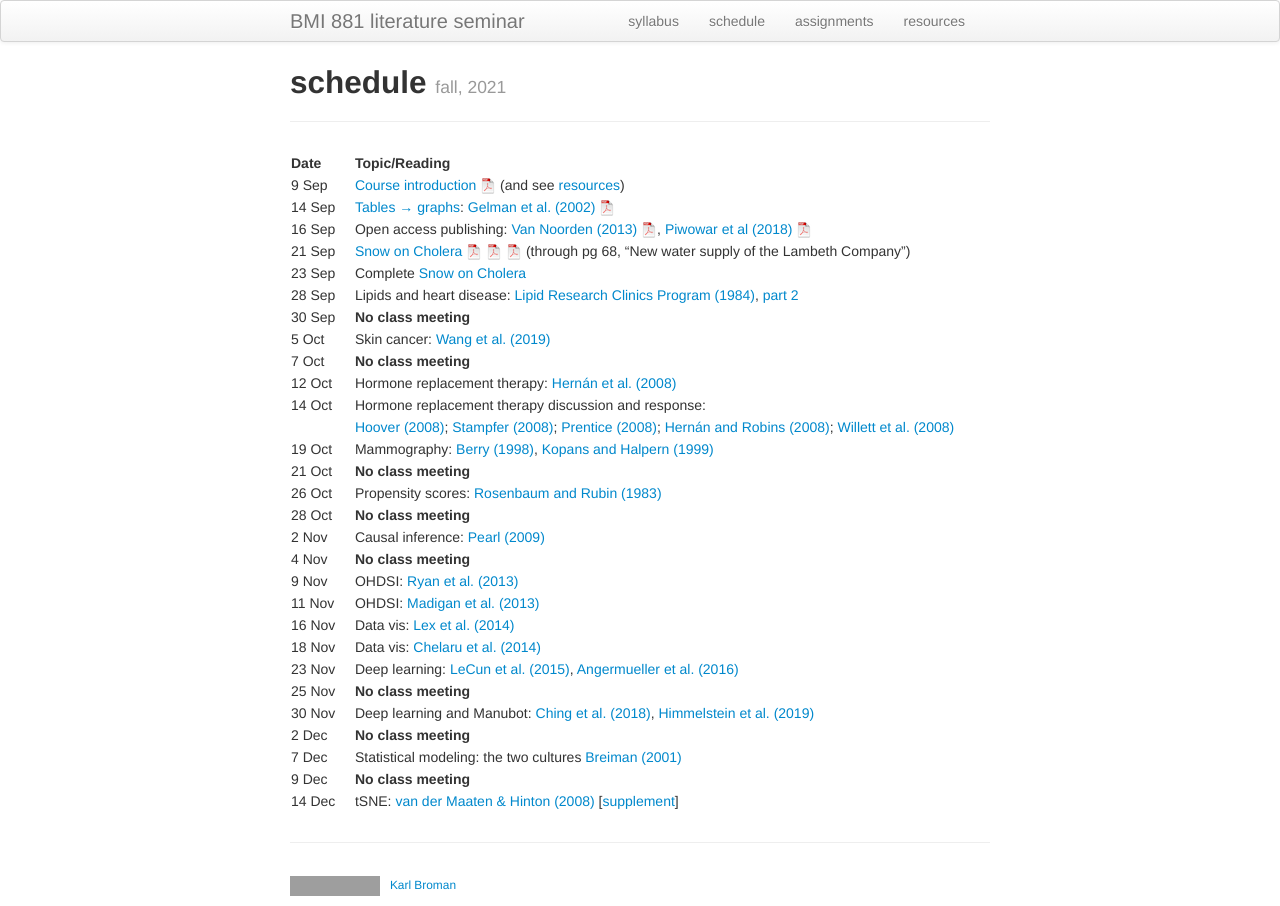
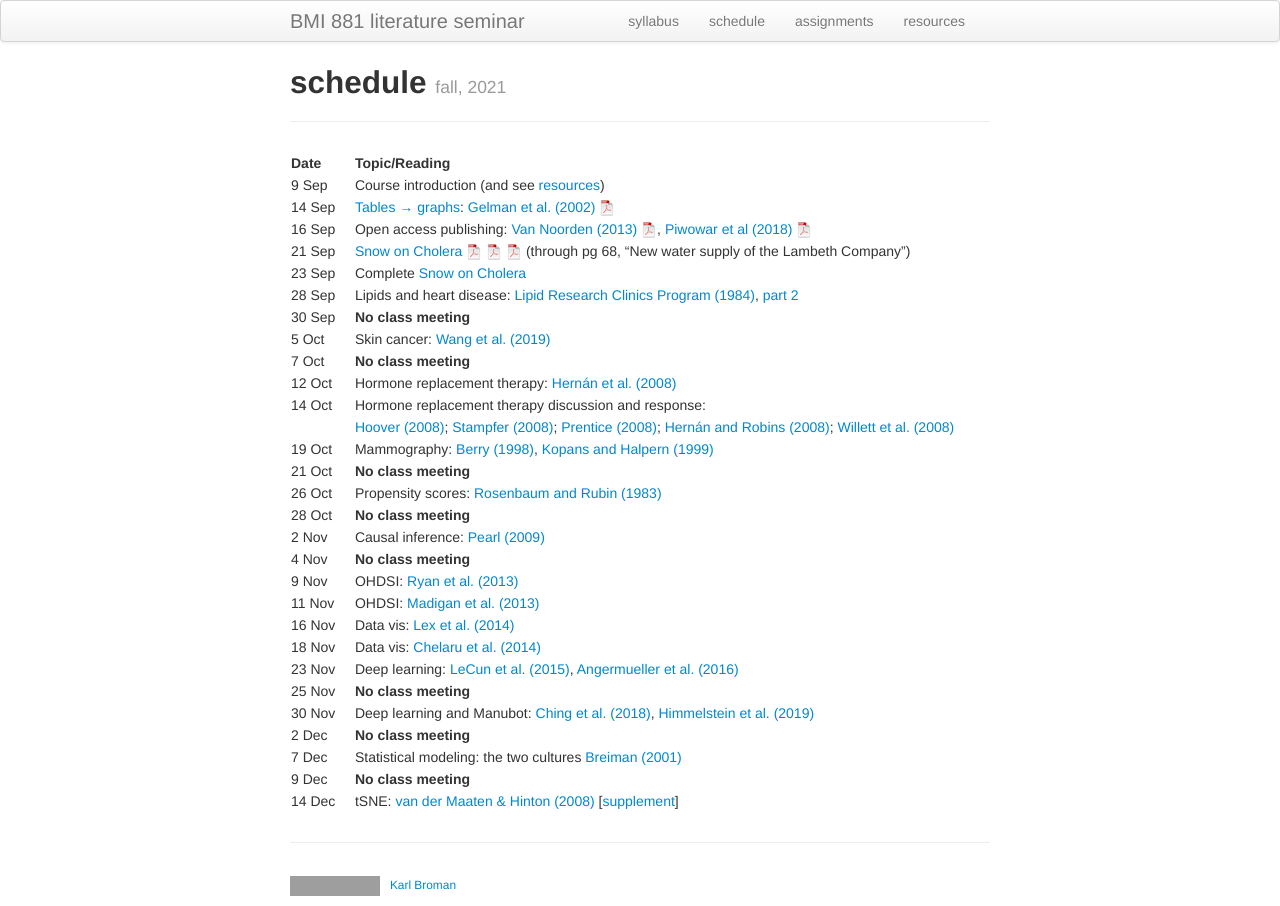
Before and after one commit to kbroman/BMI881_fall2022, a Jekyll site: the page built from schedule.md, in a window 1280 px wide. Built offline with Jekyll 4.4.1, drawn with Linux system fonts in a browser that asks for light colours; grey boxes are pictures that could not be loaded.

Commit message:
schedule: Remove link to introductory slides

```diff
--- a/schedule.md
+++ b/schedule.md
@@ -7,7 +7,7 @@ description: Schedule and readings for BMI 881, Biomedical data science scholarl
 
 | Date    | &nbsp;&nbsp;&nbsp;&nbsp;   | Topic/Reading  |
 | :------ | -- | :----- |
-| 9 Sep   |    | [Course introduction ![slides pdf](icons/pdf-icon.png)](slides/00_intro_slides.pdf) (and see [resources](resources.html)) |
+| 9 Sep   |    | Course introduction (and see [resources](resources.html)) |
 | 14 Sep   |    | [Tables &rarr; graphs](slides/01a_gelman_slides.pdf): [Gelman et al. (2002)](https://doi.org/10.1198/000313002317572790) [![pdf logo](icons/pdf-icon.png)](http://courses.washington.edu/b572/public/Gelman2002.pdf) |
 | 16 Sep  |    | Open access publishing: [Van Noorden (2013)](https://doi.org/10.1038/495426a) [![pdf logo](icons/pdf-icon.png)](https://www.nature.com/news/polopoly_fs/1.12676!/menu/main/topColumns/topLeftColumn/pdf/495426a.pdf), [Piwowar et al (2018)](https://doi.org/10.7717/peerj.4375) [![pdf logo](icons/pdf-icon.png)](https://peerj.com/articles/4375.pdf) |
 | 21 Sep  |    | [Snow on Cholera](http://www.ph.ucla.edu/epi/snow/snowbook.html) [![pdf logo](icons/pdf-icon.png)](assets/snow_cholera.pdf) [![map 1](icons/pdf-icon.png)](https://www.ph.ucla.edu/epi/snow/snowmap1.pdf) [![map 2](icons/pdf-icon.png)](https://www.ph.ucla.edu/epi/snow/snowmap2.pdf) (through pg 68, "New water supply of the Lambeth Company") |
```
